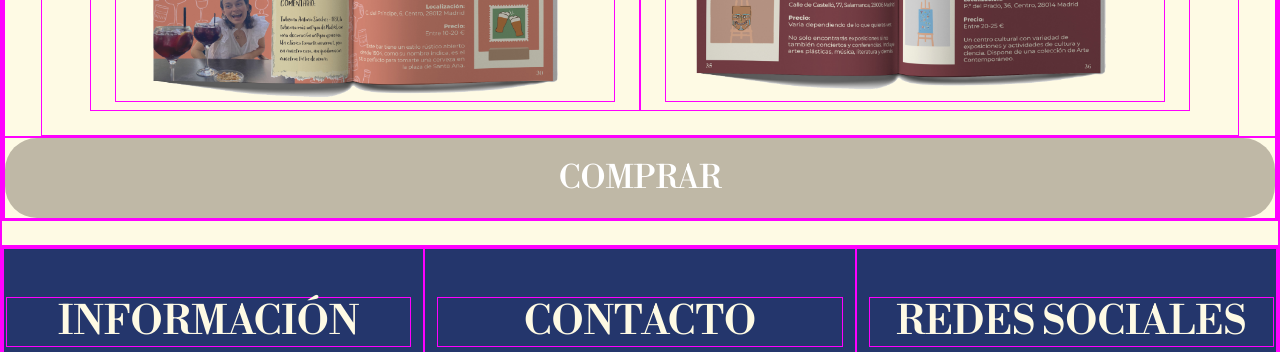
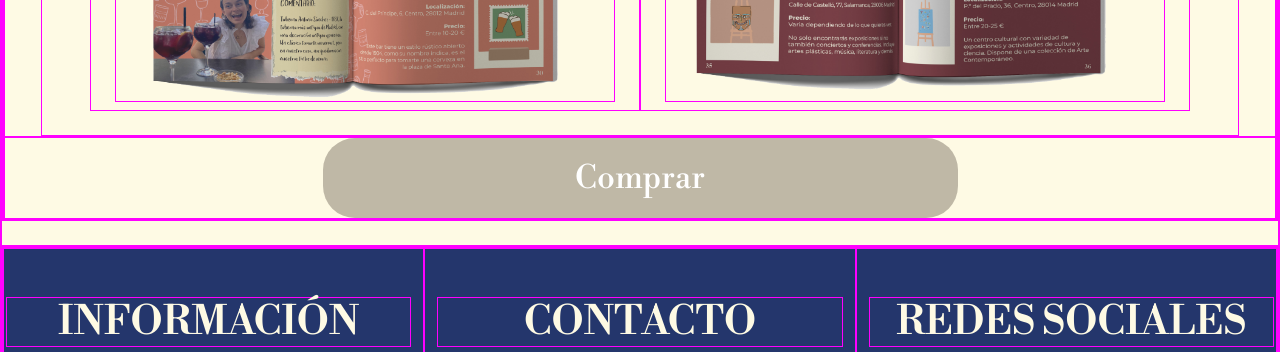
Before and after one commit to mirbrilli/MWHE_PRACTICA01_G4.2_MBG_RTM, a plain HTML site: page lugares.html in a window 1280 px wide. Shown: the part 4220-4572 px from the top of the page. Drawn offline with nearby package versions, Linux system fonts and the light colour scheme; files whose address does not match are found by name; a web font is replaced by a local one.

Commit message:
button_fixed_lugar y revista

```diff
--- a/css/style.css
+++ b/css/style.css
@@ -78,7 +78,7 @@ a:hover {
 }
 /* _________________________ */
 /* BOTONES GENERALES */
-#element button, .carousel_gastronomia > div > a, .btn-lugar_revista, .btn-rrss {
+#element button, .btn-rrss, .carousel_gastronomia > div > a, .btn-lugar-revista, .btn-rrss {
     background-color: var(--clr-primary-2)!important;
     font-family: var(--ff-title) !important;
     border-style: none;
@@ -89,7 +89,7 @@ a:hover {
 #element button, .carousel_gastronomia > div > a, .btn-rrss {
     width: 100%;
 }
-.btn-lugar_revista {
+.btn-lugar-revista {
     width: 50%;
     align-items: center;
 }
--- a/lugares.html
+++ b/lugares.html
@@ -254,7 +254,7 @@
             </div>
         </div>
         <div class="d-flex justify-content-center">
-            <a class="btn-rrss fs-5 btn btn-primary d-flex justify-content-center" href="revistas.html" role="button">COMPRAR</a>
+            <a class="btn-lugar-revista fs-5 btn btn-primary d-flex justify-content-center" href="revistas.html" role="button">Comprar</a>
         </div>
     </section>
     </main>
```
Also changed, not shown: revistas.html (+1 -1 lines).
